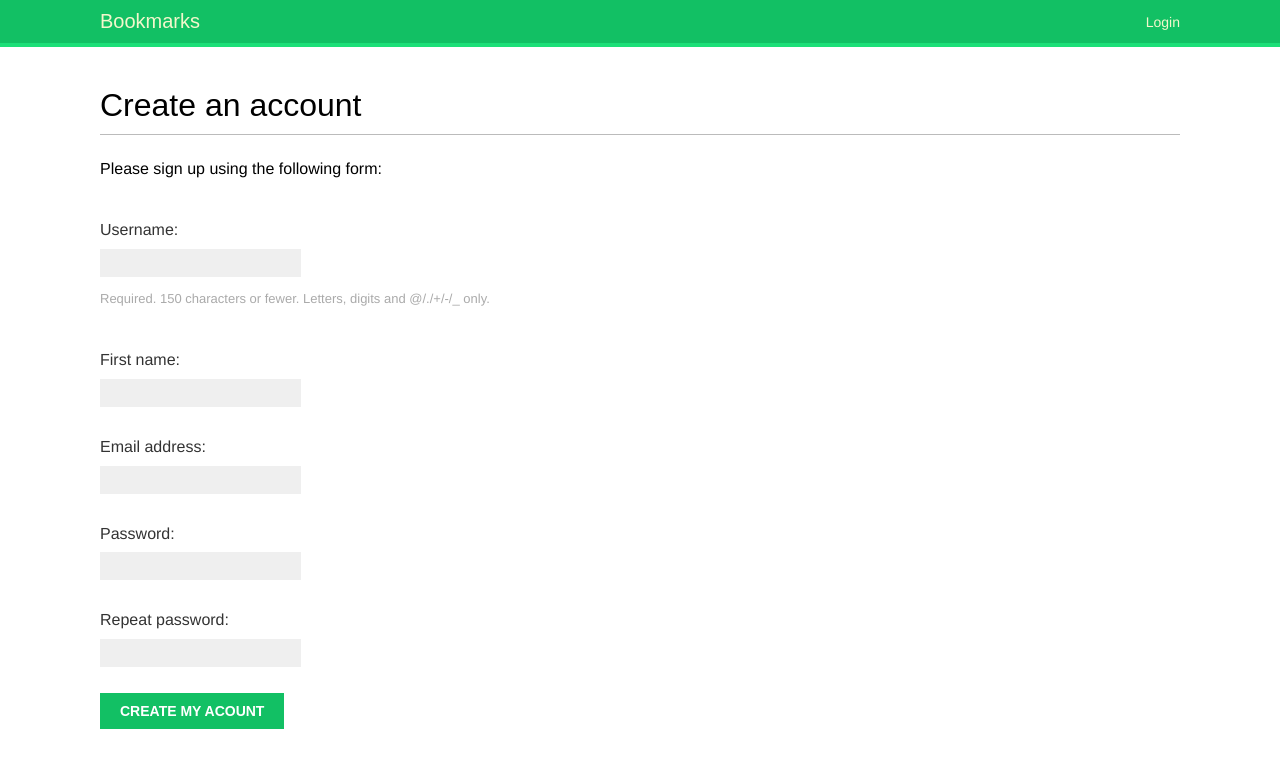
After one commit to defAutumn/Social_network, a Django app: page /account/register/ in a window 1280 px wide. The commit adds this page. Shown: the top 768 px of the page. Run offline with Django 4.2, Linux system fonts and the light colour scheme; some web fonts are replaced.

Commit message:
Added registration

```diff
--- a/bookmarks/account/forms.py
+++ b/bookmarks/account/forms.py
@@ -1,5 +1,20 @@
 from django import forms
+from django.contrib.auth.models import User
 
 class LoginForm(forms.Form):
     username = forms.CharField()
     password = forms.CharField(widget=forms.PasswordInput)
+
+class UserRegistrationForm(forms.ModelForm):
+    password = forms.CharField(label='Password', widget=forms.PasswordInput)
+    password2 = forms.CharField(label='Repeat password', widget=forms.PasswordInput)
+
+    class Meta:
+        model = User
+        fields = ['username', 'first_name', 'email']
+
+    def clean_password2(self):
+        cd = self.cleaned_data
+        if cd['password']!=cd['password2']:
+            raise forms.ValidationError('Password don\'t match')
+        return cd['password2']
--- a/bookmarks/account/urls.py
+++ b/bookmarks/account/urls.py
@@ -20,5 +20,6 @@ urlpatterns=[
 
     path('', include('django.contrib.auth.urls')),
     path('', views.dashboard, name='dashboard'),
+    path('register/', views.register, name='register'),
 
 ]
--- a/bookmarks/account/views.py
+++ b/bookmarks/account/views.py
@@ -1,7 +1,7 @@
 from django.shortcuts import render
 from django.http import HttpResponse
 from django.contrib.auth import authenticate, login
-from .forms import LoginForm
+from .forms import LoginForm, UserRegistrationForm
 from django.contrib.auth.decorators import login_required
 
 
@@ -31,3 +31,19 @@ def dashboard(request):
     return render(request,
                   'account/dashboard.html',
                   {'section': 'dashboard'})
+
+def register(request):
+    if request.method == 'POST':
+        user_form = UserRegistrationForm(request.POST)
+        if user_form.is_valid():
+            # Создать новый объект пользователя,
+            # но пока не сохранять его
+            new_user = user_form.save(commit=False)
+            # Установить выбранный пароль (метод set_password взят из модели)
+            new_user.set_password(user_form.cleaned_data['password'])
+            # Сохранить объект User
+            new_user.save()
+            return render(request, 'account/register_done.html', {'new_user': new_user})
+    else:
+        user_form = UserRegistrationForm()
+    return render(request, 'account/register.html', {'user_form': user_form})
--- /dev/null
+++ b/bookmarks/templates/account/register.html
@@ -0,0 +1,13 @@
+{% extends "base.html" %}
+
+{% block title %}Create an account{% endblock %}
+
+{% block content %}
+    <h1>Create an account</h1>
+    <p>Please sign up using the following form:</p>
+    <form method="POST">
+        {{ user_form.as_p }}
+        {% csrf_token %}
+        <p><input type="submit" value="Create my acount"></p>
+    </form>
+{% endblock %}
--- a/bookmarks/templates/registration/login.html
+++ b/bookmarks/templates/registration/login.html
@@ -11,7 +11,9 @@
     </p>
   {% else %}
     <p>
-      Please, use the following form to log-in:
+      Please, use the following form to log-in.
+      If you don't have an account
+      <a href="{% url 'register' %}">register here</a>
     </p>
   {% endif %}
   <div class="login-form">
```
Also changed, not shown: bookmarks/templates/account/register_done.html (added, +11 -0 lines), bookmarks/db.sqlite3.
